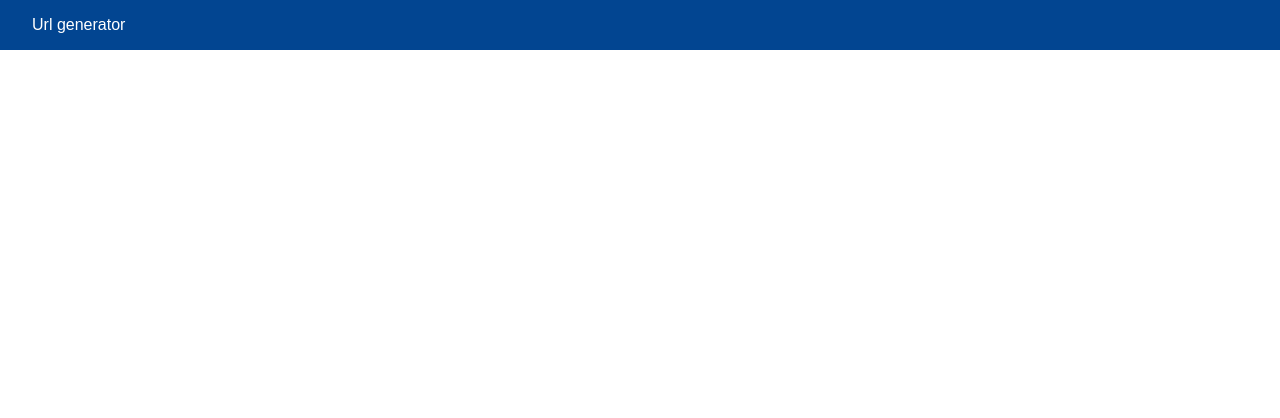
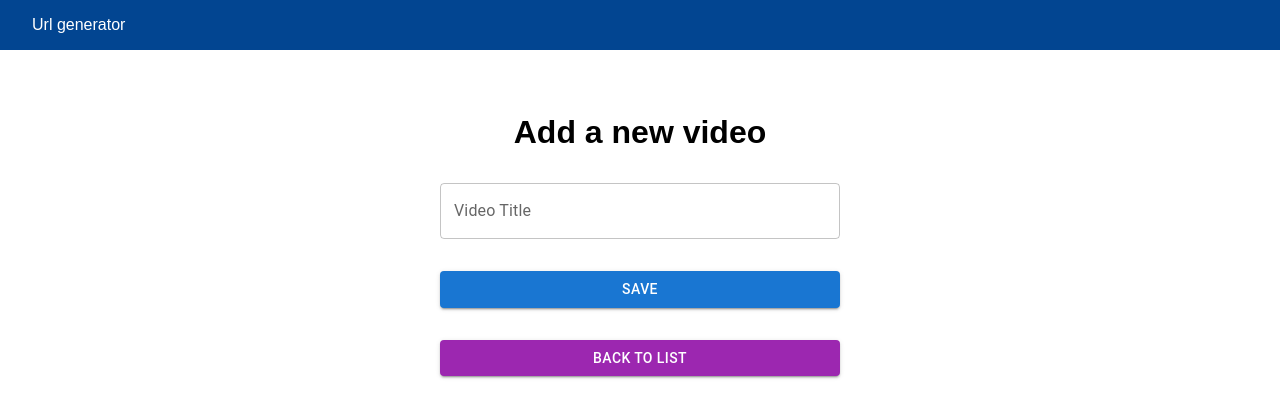
Before and after one commit to EstebanPastor/Url-generator-front-end, a React (Vite) app: page /add-video in a window 1280 px wide. Before the commit this address had no page. Shown: the top 418 px of the page. Built offline with nearby package versions, Linux system fonts and the light colour scheme.

Commit message:
feat: :sparkles: Add add-video route and page for send videos from the front-end to the backend

```diff
--- a/src/App.tsx
+++ b/src/App.tsx
@@ -2,6 +2,7 @@ import Navbar from "./components/ui/navbar/Navbar";
 import "./global.scss";
 import { Routes, Route } from "react-router-dom";
 import Home from "./pages/home/Home";
+import AddVideo from "./pages/add-video/AddVideo";
 
 const App = () => {
   return (
@@ -9,6 +10,7 @@ const App = () => {
       <Navbar />
       <Routes>
         <Route path="/" element={<Home />} />
+        <Route path="/add-video" element={<AddVideo />} />
       </Routes>
     </div>
   );
--- /dev/null
+++ b/src/pages/add-video/AddVideo.tsx
@@ -0,0 +1,59 @@
+import "./add-video.scss";
+
+import axios from "axios";
+
+import { TextField, Button } from "@mui/material";
+
+import { useNavigate } from "react-router-dom";
+
+import { useState } from "react";
+import { baseURL } from "../../constants/url.constant";
+
+const AddVideo = () => {
+  const [title, setTitle] = useState("");
+
+  const navigate = useNavigate();
+
+  const handleClickSaveBtn = () => {
+    if (title === "") {
+      alert("Please enter a title");
+      return;
+    }
+    const data = {
+      title: title,
+    };
+
+    axios.post(baseURL, data).then((response) => navigate("/")).catch((error) => alert("An error occurred: " + error));
+  };
+
+  const handleClickBackBtn = () => {
+    navigate("/");
+  };
+
+  return (
+    <div className="add-video">
+      <h1>Add a new video</h1>
+      <div className="inputs">
+        <TextField
+          autoComplete="off"
+          label="Video Title"
+          variant="outlined"
+          value={title}
+          onChange={(e) => setTitle(e.target.value)}
+        />
+        <Button variant="contained" onClick={handleClickSaveBtn}>
+          Save
+        </Button>
+        <Button
+          variant="contained"
+          color="secondary"
+          onClick={handleClickBackBtn}
+        >
+          Back to list
+        </Button>
+      </div>
+    </div>
+  );
+};
+
+export default AddVideo;
--- /dev/null
+++ b/src/pages/add-video/add-video.scss
@@ -0,0 +1,20 @@
+@import "../../mixins";
+
+.add-video {
+  width: 100%;
+
+  @include d-flex(column, flex-start, center);
+  padding: 2rem;
+  padding-top: 4rem;
+  gap: 2rem;
+  .inputs {
+    @include d-flex(column, flex-start, center);
+    width: 400px;
+    max-width: 100%;
+    gap: 2rem;
+
+    * {
+        width: 100%;
+    }
+  }
+}
--- a/src/pages/home/Home.tsx
+++ b/src/pages/home/Home.tsx
@@ -8,7 +8,11 @@ import axios from "axios";
 import { baseURL } from "../../constants/url.constant";
 import moment from "moment";
 
+import { useNavigate } from "react-router-dom";
+
 const Home = () => {
+  const navigate = useNavigate();
+
   const [videos, setVideos] = useState<IVideo[]>([]);
 
   useEffect(() => {
@@ -23,7 +27,7 @@ const Home = () => {
       <div className="heading">
         <h1>Video list</h1>
         <span>
-          <AddCircle />
+          <AddCircle onClick={() => navigate("/add-video")} />
         </span>
       </div>
       <div className="cards">
```
